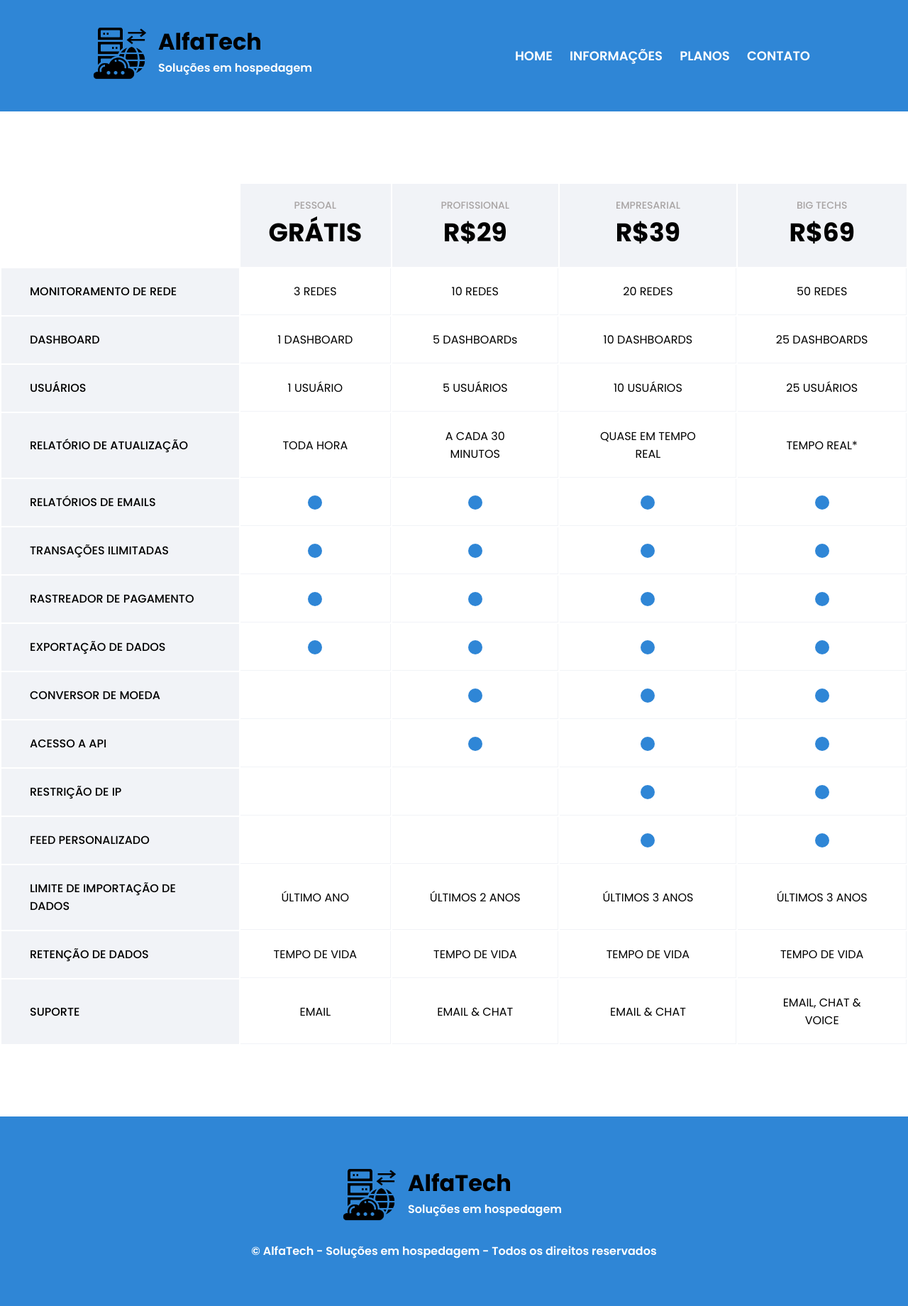
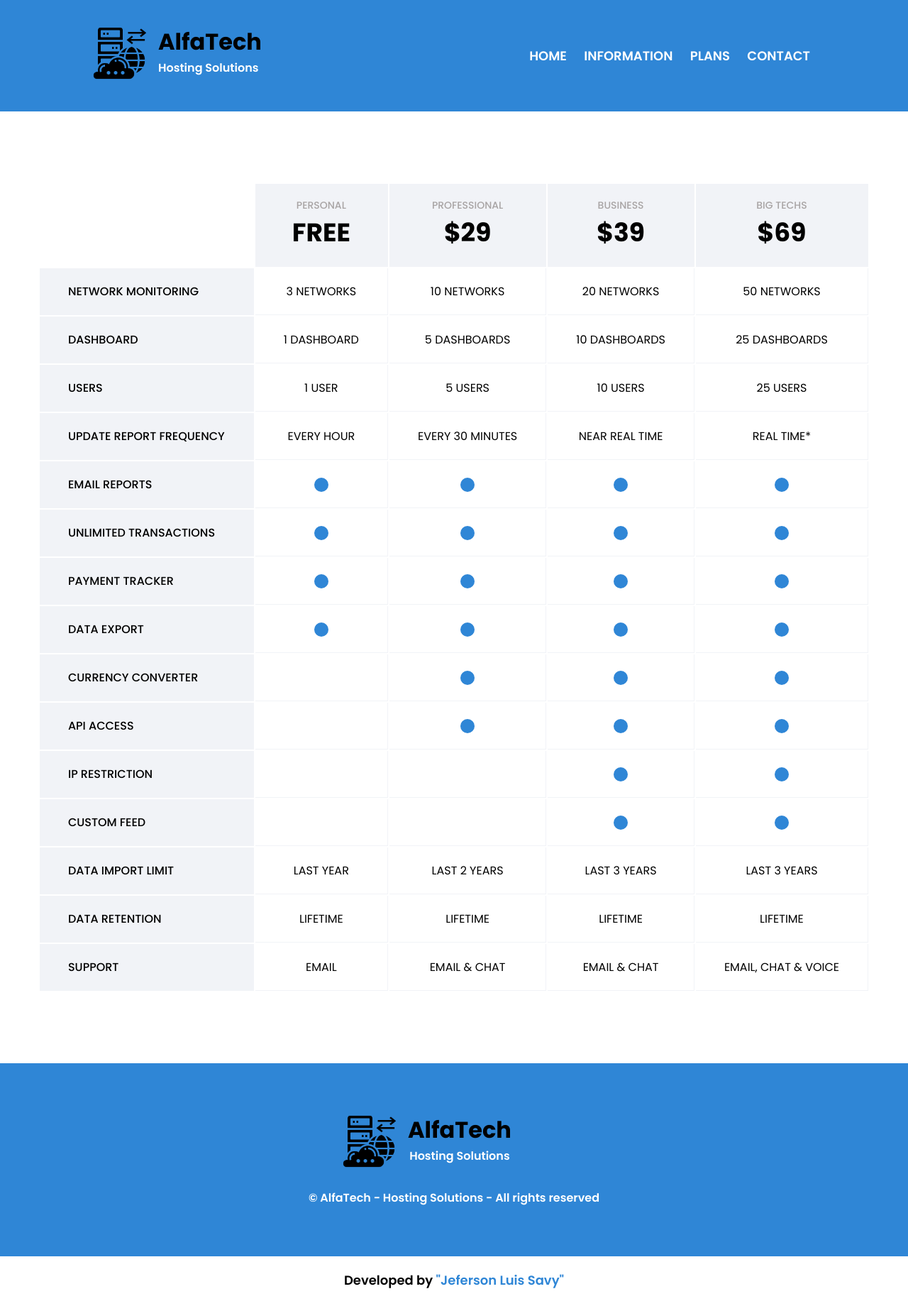
Before and after one commit to SavyCanada/Projeto-Site-Provedor, a plain HTML site: page tabeladeprecos.html in a window 1280 px wide. Shown: the top 1840 px of the page at 71% size. Drawn offline with Linux system fonts and the light colour scheme.

Commit message:
Translate AlfaTech site to English

```diff
--- a/tabeladeprecos.html
+++ b/tabeladeprecos.html
@@ -11,199 +11,148 @@
   <title>AlfaTech</title>
 </head>
 <body>
-  <div class="topo"> <!-- Topo da página-->
+  <div class="topo">
     <div class="container-topo limitar-secao">
       <div class="topo-logo">
         <img src="./assets/logo-icone-escuro.png" alt="logotipo"/>
         <div>
           <h1>AlfaTech</h1>
-          <p>Soluções em hospedagem</p>
+          <p>Hosting Solutions</p>
         </div>
       </div>
       <div class="topo-links">
         <a href="index.html">HOME</a>
-        <a href="index.html#informacoes">INFORMAÇÕES</a>
-        <a href="index.html#planos">PLANOS</a>
-        <a href="index.html#contato">CONTATO</a>
+        <a href="index.html#informacoes">INFORMATION</a>
+        <a href="index.html#planos">PLANS</a>
+        <a href="index.html#contato">CONTACT</a>
       </div>
     </div>
   </div>
-  <div class="conteudo-principal"> <!-- Seção conteúdo principal da página-->
+
+  <div class="conteudo-principal">
     <table>
       <thead>
         <tr>
           <th class="celula-escondida"></th>
           <th class="celula-cabeçalho">
-            <p>PESSOAL</p>
-            <h2>GRÁTIS</h2>
+            <p>PERSONAL</p>
+            <h2>FREE</h2>
           </th>
           <th class="celula-cabeçalho">
-            <p>PROFISSIONAL</p>
-            <h2>R$29</h2>
+            <p>PROFESSIONAL</p>
+            <h2>$29</h2>
           </th>
           <th class="celula-cabeçalho">
-            <p>EMPRESARIAL</p>
-            <h2>R$39</h2>
+            <p>BUSINESS</p>
+            <h2>$39</h2>
           </th>
           <th class="celula-cabeçalho">
             <p>BIG TECHS</p>
-            <h2>R$69</h2>
+            <h2>$69</h2>
           </th>
         </tr>
       </thead>
       <tbody>
         <tr>
-          <td class="primeira-celula">MONITORAMENTO DE REDE</td>
-          <td>3 REDES</td>
-          <td>10 REDES</td>
-          <td>20 REDES</td>
-          <td>50 REDES</td>
+          <td class="primeira-celula">NETWORK MONITORING</td>
+          <td>3 NETWORKS</td>
+          <td>10 NETWORKS</td>
+          <td>20 NETWORKS</td>
+          <td>50 NETWORKS</td>
         </tr>
         <tr>
           <td class="primeira-celula">DASHBOARD</td>
           <td>1 DASHBOARD</td>
-          <td>5 DASHBOARDs</td>
+          <td>5 DASHBOARDS</td>
           <td>10 DASHBOARDS</td>
           <td>25 DASHBOARDS</td>
         </tr>
         <tr>
-          <td class="primeira-celula">USUÁRIOS</td>
-          <td>1 USUÁRIO</td>
-          <td>5 USUÁRIOS</td>
-          <td>10 USUÁRIOS</td>
-          <td>25 USUÁRIOS</td>
+          <td class="primeira-celula">USERS</td>
+          <td>1 USER</td>
+          <td>5 USERS</td>
+          <td>10 USERS</td>
+          <td>25 USERS</td>
         </tr>
         <tr>
-          <td class="primeira-celula">RELATÓRIO DE ATUALIZAÇÃO</td>
-          <td>TODA HORA</td>
-          <td>A CADA 30 MINUTOS</td>
-          <td>QUASE EM TEMPO REAL</td>
-          <td>TEMPO REAL*</td>
+          <td class="primeira-celula">UPDATE REPORT FREQUENCY</td>
+          <td>EVERY HOUR</td>
+          <td>EVERY 30 MINUTES</td>
+          <td>NEAR REAL TIME</td>
+          <td>REAL TIME*</td>
         </tr>
         <tr>
-          <td class="primeira-celula">RELATÓRIOS DE EMAILS</td>
-          <td>
-            <div class="marcador-azul"></div>
-          </td>
-          <td>
-            <div class="marcador-azul"></div>
-          </td>
-          <td>
-            <div class="marcador-azul"></div>
-          </td>
-          <td>
-            <div class="marcador-azul"></div>
-          </td>
+          <td class="primeira-celula">EMAIL REPORTS</td>
+          <td><div class="marcador-azul"></div></td>
+          <td><div class="marcador-azul"></div></td>
+          <td><div class="marcador-azul"></div></td>
+          <td><div class="marcador-azul"></div></td>
         </tr>
         <tr>
-          <td class="primeira-celula">TRANSAÇÕES ILIMITADAS</td>
-          <td>
-            <div class="marcador-azul"></div>
-          </td>
-          <td>
-            <div class="marcador-azul"></div>
-          </td>
-          <td>
-            <div class="marcador-azul"></div>
-          </td>
-          <td>
-            <div class="marcador-azul"></div>
-          </td>
+          <td class="primeira-celula">UNLIMITED TRANSACTIONS</td>
+          <td><div class="marcador-azul"></div></td>
+          <td><div class="marcador-azul"></div></td>
+          <td><div class="marcador-azul"></div></td>
+          <td><div class="marcador-azul"></div></td>
         </tr>
         <tr>
-          <td class="primeira-celula">RASTREADOR DE PAGAMENTO</td>
-          <td>
-            <div class="marcador-azul"></div>
-          </td>
-          <td>
-            <div class="marcador-azul"></div>
-          </td>
-          <td>
-            <div class="marcador-azul"></div>
-          </td>
-          <td>
-            <div class="marcador-azul"></div>
-          </td>
+          <td class="primeira-celula">PAYMENT TRACKER</td>
+          <td><div class="marcador-azul"></div></td>
+          <td><div class="marcador-azul"></div></td>
+          <td><div class="marcador-azul"></div></td>
+          <td><div class="marcador-azul"></div></td>
         </tr>
         <tr>
-          <td class="primeira-celula">EXPORTAÇÃO DE DADOS</td>
-          <td>
-            <div class="marcador-azul"></div>
-          </td>
-          <td>
-            <div class="marcador-azul"></div>
-          </td>
-          <td>
-            <div class="marcador-azul"></div>
-          </td>
-          <td>
-            <div class="marcador-azul"></div>
-          </td>
+          <td class="primeira-celula">DATA EXPORT</td>
+          <td><div class="marcador-azul"></div></td>
+          <td><div class="marcador-azul"></div></td>
+          <td><div class="marcador-azul"></div></td>
+          <td><div class="marcador-azul"></div></td>
         </tr>
         <tr>
-          <td class="primeira-celula">CONVERSOR DE MOEDA</td>
+          <td class="primeira-celula">CURRENCY CONVERTER</td>
           <td></td>
-          <td>
-            <div class="marcador-azul"></div>
-          </td>
-          <td>
-            <div class="marcador-azul"></div>
-          </td>
-          <td>
-            <div class="marcador-azul"></div>
-          </td>
+          <td><div class="marcador-azul"></div></td>
+          <td><div class="marcador-azul"></div></td>
+          <td><div class="marcador-azul"></div></td>
         </tr>
         <tr>
-          <td class="primeira-celula">ACESSO A API</td>
+          <td class="primeira-celula">API ACCESS</td>
           <td></td>
-          <td>
-            <div class="marcador-azul"></div>
-          </td>
-          <td>
-            <div class="marcador-azul"></div>
-          </td>
-          <td>
-            <div class="marcador-azul"></div>
-          </td>
+          <td><div class="marcador-azul"></div></td>
+          <td><div class="marcador-azul"></div></td>
+          <td><div class="marcador-azul"></div></td>
         </tr>
         <tr>
-          <td class="primeira-celula">RESTRIÇÃO DE IP</td>
+          <td class="primeira-celula">IP RESTRICTION</td>
           <td></td>
           <td></td>
-          <td>
-            <div class="marcador-azul"></div>
-          </td>
-          <td>
-            <div class="marcador-azul"></div>
-          </td>
+          <td><div class="marcador-azul"></div></td>
+          <td><div class="marcador-azul"></div></td>
         </tr>
         <tr>
-          <td class="primeira-celula">FEED PERSONALIZADO</td>
+          <td class="primeira-celula">CUSTOM FEED</td>
           <td></td>
           <td></td>
-          <td>
-            <div class="marcador-azul"></div>
-          </td>
-          <td>
-            <div class="marcador-azul"></div>
-          </td>
+          <td><div class="marcador-azul"></div></td>
+          <td><div class="marcador-azul"></div></td>
         </tr>
         <tr>
-          <td class="primeira-celula">LIMITE DE IMPORTAÇÃO DE DADOS</td>
-          <td>ÚLTIMO ANO</td>
-          <td>ÚLTIMOS 2 ANOS</td>
-          <td>ÚLTIMOS 3 ANOS</td>
-          <td>ÚLTIMOS 3 ANOS</td>
+          <td class="primeira-celula">DATA IMPORT LIMIT</td>
+          <td>LAST YEAR</td>
+          <td>LAST 2 YEARS</td>
+          <td>LAST 3 YEARS</td>
+          <td>LAST 3 YEARS</td>
         </tr>
         <tr>
-          <td class="primeira-celula">RETENÇÃO DE DADOS</td>
-          <td>TEMPO DE VIDA</td>
-          <td>TEMPO DE VIDA</td>
-          <td>TEMPO DE VIDA</td>
-          <td>TEMPO DE VIDA</td>
+          <td class="primeira-celula">DATA RETENTION</td>
+          <td>LIFETIME</td>
+          <td>LIFETIME</td>
+          <td>LIFETIME</td>
+          <td>LIFETIME</td>
         </tr>
         <tr>
-          <td class="primeira-celula">SUPORTE</td>
+          <td class="primeira-celula">SUPPORT</td>
           <td>EMAIL</td>
           <td>EMAIL & CHAT</td>
           <td>EMAIL & CHAT</td>
@@ -212,17 +161,18 @@
       </tbody>
     </table>
   </div>
-  <div class="rodape"> <!-- Rodapé da página -->
+
+  <div class="rodape">
     <div class="rodape-logo">
       <img src="./assets/logo-icone-escuro.png" alt="logotipo" />
       <div>
         <h1>AlfaTech</h1>
-        <p>Soluções em hospedagem</p>
+        <p>Hosting Solutions</p>
       </div>
     </div>
-    <p class="paragrafo-rodape">&copy; AlfaTech - Soluções em hospedagem - Todos os direitos reservados</p>
+    <p class="paragrafo-rodape">&copy; AlfaTech - Hosting Solutions - All rights reserved</p>
     <div class="container-copyright">
-      <p>Desenvolvido por <span>"Jeferson Luis Savy"</span></p>
+      <p>Developed by <span>"Jeferson Luis Savy"</span></p>
     </div>
   </div>
 </body>
```
Also changed, not shown: index.html (+73 -65 lines).
